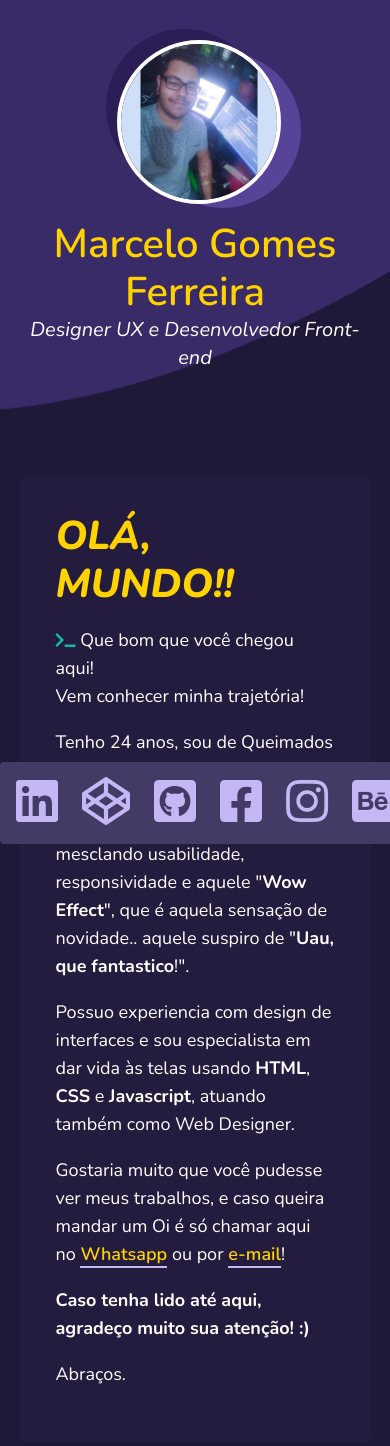
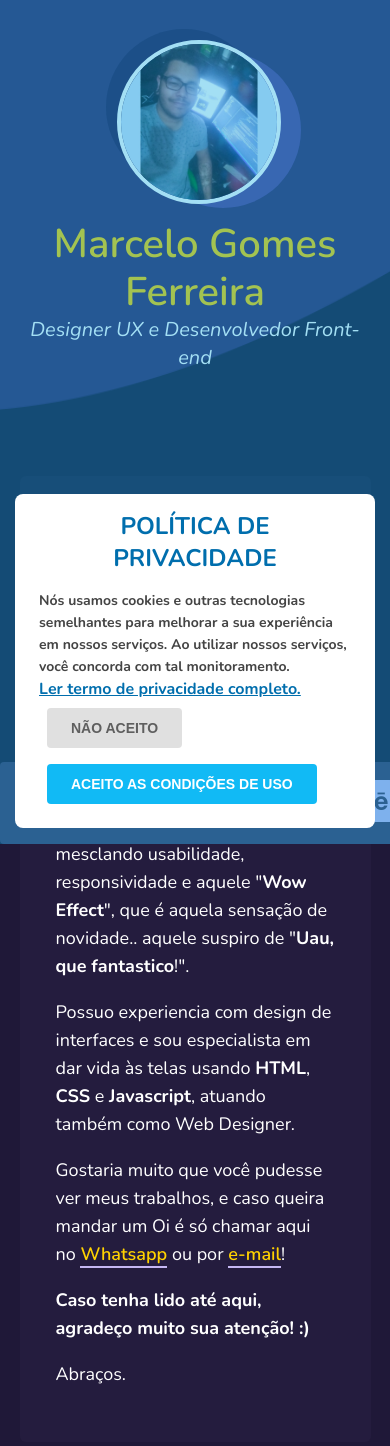
Before and after one commit to Marceloolz/Marceloolz, a PHP site: page / in a window 390 px wide. Shown: the top 1446 px of the page. Run offline with PHP 8.4, Linux system fonts and the light colour scheme.

Commit message:
Cookies pronto - so funciona mudando a extensao para php

```diff
--- a/index.html
+++ b/index.php
@@ -237,6 +237,8 @@
     <script src="js/jquery.easing.min.js"></script>
     <script type="text/javascript" src="lib/slick/slick.min.js"></script>
     <script src="js/app.js?v=1.0.0"></script>
+
+    <?php include 'modal-cookies.php'; ?>
 </body>
 
 </html>
--- /dev/null
+++ b/modal-cookies.php
@@ -0,0 +1,464 @@
+<div class="ModalCookies __is-active">
+    <div class="ModalCookies_Container">
+        <div class="ModalCookies_Container_Titulo">
+            Política de privacidade
+        </div>
+        <div class="ModalCookies_Container_Subtitulo">
+            Nós usamos cookies e outras tecnologias semelhantes para melhorar a sua experiência em nossos serviços. Ao utilizar nossos serviços, você concorda com tal monitoramento.
+        </div>
+        <div class="ModalCookies_Container_MensagemTermoRecusado">
+            Para manter a qualidade e segurança dos nossos serviços, você só poderá navegar pelo site após aceitar nossos termos.
+        </div>
+        <div class="ModalCookies_Container_Termo">
+            <p>Lorem ipsum dolor sit amet, consectetur adipiscing elit. Aliquam pretium tristique dolor, tincidunt
+                molestie
+                libero blandit eget. Mauris nec ante porttitor nisl interdum congue eget in dolor. Pellentesque
+                interdum, ex
+                sit amet varius posuere, lacus metus iaculis eros, quis consectetur dolor justo et magna. Mauris in nisl
+                facilisis sapien pharetra ornare quis sed enim. Maecenas libero massa, ullamcorper sit amet nisi ut,
+                venenatis condimentum enim. Interdum et malesuada fames ac ante ipsum primis in faucibus. Integer
+                faucibus
+                tempor lorem ut laoreet. Nullam id ex massa. Nam placerat eleifend urna quis eleifend. Sed sodales lorem
+                ut
+                nulla venenatis, vitae bibendum neque varius. Cras semper, dui eu pharetra tempus, augue urna commodo
+                est,
+                mollis tempus nisi leo in purus. Sed sit amet dapibus nulla. In non blandit purus, ac cursus metus.
+            </p>
+            <p>
+                Class aptent taciti sociosqu ad litora torquent per conubia nostra, per inceptos himenaeos. Nullam in
+                ornare
+                augue. Phasellus lobortis enim id lectus suscipit, non ultricies neque posuere. Nulla blandit dictum
+                augue a
+                imperdiet. Phasellus pharetra dapibus faucibus. Quisque lacinia convallis diam. Nullam porta, nibh vel
+                dapibus dapibus, mauris arcu ornare tortor, at placerat orci lorem non mi. Nulla quis tortor
+                ullamcorper,
+                pharetra justo id, dapibus dui. Nulla iaculis augue non sem laoreet, sit amet ullamcorper lectus
+                ultrices.
+                Sed et velit quis eros sodales egestas. Integer eget ligula massa. In accumsan, quam vel ornare
+                fringilla,
+                ante dolor auctor est, sit amet iaculis erat nisl sed enim.
+            </p>
+            <p>
+                Donec lacinia ipsum dolor, a ornare sapien convallis vitae. Cras tempus libero id tellus vestibulum
+                ornare.
+                Nunc non ante sed dui iaculis facilisis eget vel nisi. Aliquam erat volutpat. Vestibulum elementum
+                sodales
+                erat at pretium. Morbi ornare hendrerit erat, id mollis lorem dapibus eu. Quisque ut enim vel ante
+                sodales
+                eleifend sed at orci. Vivamus eu dolor orci. Fusce scelerisque iaculis nisi. Aliquam vel cursus dui.
+            </p>
+            <p>
+                Duis elit libero, fermentum quis velit nec, tristique sagittis magna. Nam fringilla turpis ut risus
+                porta
+                porta. Etiam nec euismod nisi, vel lacinia nibh. In leo erat, luctus at eros ac, eleifend finibus
+                tortor.
+                Aliquam porta est in ullamcorper pretium. Fusce vel orci mi. Etiam a lectus nec mauris sollicitudin
+                condimentum. Sed faucibus, est ut pellentesque faucibus, magna mauris ornare elit, id iaculis justo
+                neque a
+                tellus. Aenean vel gravida velit. Nam condimentum nulla ut convallis cursus. Donec at dignissim risus.
+                Donec
+                placerat, ligula non vestibulum tincidunt, lectus libero accumsan quam, non dapibus lacus ex eu eros.
+                Pellentesque convallis vulputate tellus, a aliquet sem molestie eget. Integer purus lorem, sollicitudin
+                at
+                mauris sit amet, imperdiet luctus ipsum. Donec gravida consectetur elit.
+            </p>
+            <p>
+                Sed malesuada justo at enim sollicitudin pulvinar. Mauris maximus metus at ullamcorper facilisis.
+                Pellentesque feugiat scelerisque leo. Etiam tempus sagittis scelerisque. Ut interdum mi vel tortor
+                ornare
+                gravida. Vivamus consequat tortor et varius vulputate. Suspendisse nibh magna, cursus vitae dolor sed,
+                laoreet scelerisque tortor. Quisque accumsan fermentum tempus. Nulla facilisi. Etiam eleifend massa ut
+                consectetur facilisis. Curabitur sit amet sem pharetra, fringilla lorem id, blandit metus. Aliquam in
+                bibendum lacus. Donec et dolor id nulla aliquam pharetra. Sed sagittis auctor lectus vitae luctus.
+                Aenean
+                condimentum bibendum turpis quis suscipit. Vivamus eget lectus pharetra, gravida erat sed, placerat
+                elit.
+            </p>
+            <p>
+                Interdum et malesuada fames ac ante ipsum primis in faucibus. Praesent sollicitudin metus ut suscipit
+                venenatis. Sed euismod nulla vel est imperdiet, rhoncus laoreet lectus rhoncus. Phasellus scelerisque,
+                sem
+                id elementum finibus, risus erat tempor dolor, ac porttitor tellus ligula eget arcu. Morbi volutpat
+                sollicitudin lacus ut condimentum. In vitae eros at ligula dictum consequat eu sit amet neque. Quisque
+                in
+                risus vitae lacus ullamcorper rhoncus at vel metus. Aliquam ac nulla leo. Nulla a nulla eget massa
+                vehicula
+                faucibus vel at nunc. Sed bibendum nibh vel ligula tempor, vitae iaculis erat sagittis. Pellentesque
+                sapien
+                sem, blandit non lobortis in, molestie pharetra arcu. Nam in turpis felis.
+            </p>
+            <p>
+                In hac habitasse platea dictumst. Curabitur vel blandit tortor. Suspendisse lacinia scelerisque
+                volutpat.
+                Aliquam pulvinar sapien in eros ultricies tempus. Pellentesque tristique augue mi, eget lacinia ipsum
+                maximus condimentum. Donec finibus leo eget orci blandit fringilla. Aenean vel cursus ante. Aliquam eget
+                nunc lacus. Quisque ex mauris, varius vitae tellus sed, luctus tincidunt lacus. Praesent cursus, neque
+                in
+                posuere condimentum, erat neque placerat magna, nec mollis ex libero sit amet purus.
+            </p>
+            <p>
+                Etiam scelerisque mi orci, quis aliquam nisi molestie eu. Quisque accumsan enim metus, eu aliquet dui
+                eleifend quis. Vivamus eu scelerisque odio, vel malesuada ex. Lorem ipsum dolor sit amet, consectetur
+                adipiscing elit. In fermentum pharetra turpis, pulvinar tristique felis commodo ac. Quisque faucibus non
+                erat sed egestas. Nulla tempor tortor lacinia, rutrum nisi quis, molestie elit. Sed pretium euismod
+                tortor
+                non facilisis. Pellentesque finibus in ex sit amet pretium.
+            </p>
+            <p>
+                Interdum et malesuada fames ac ante ipsum primis in faucibus. Praesent eu orci nec elit placerat
+                dignissim
+                non ut eros. Etiam vitae hendrerit leo, a tincidunt massa. Morbi elementum quis lorem vel commodo. Nunc
+                egestas viverra tortor, eu viverra leo hendrerit fermentum. Integer efficitur justo eget nulla elementum
+                aliquet. Proin vulputate a lorem in bibendum. Mauris in ante placerat arcu rhoncus tempus ac id quam.
+                Sed eu
+                scelerisque urna. Sed mollis lacus ac tincidunt rhoncus. Fusce tristique dapibus est, eget dignissim
+                tellus.
+                Sed vestibulum quam efficitur elit commodo, sed dignissim lectus facilisis. In quis porttitor lacus. Sed
+                ultricies diam libero, sed volutpat orci fringilla sed. Duis felis massa, sodales in felis quis, viverra
+                interdum felis. Sed placerat tincidunt nisi, sed luctus urna bibendum nec.
+            </p>
+            <p>
+                Vivamus fermentum nunc aliquam blandit mattis. Nam blandit ac turpis vitae gravida. Curabitur non tellus
+                vitae sem ornare ornare. Vivamus aliquam magna quis lacus pellentesque auctor. Aenean a eros commodo,
+                pulvinar urna id, ullamcorper ante. Proin nunc massa, consectetur quis mattis et, mattis non elit. Duis
+                scelerisque justo nunc, ac volutpat enim semper nec. Praesent consectetur sapien et bibendum convallis.
+                Etiam molestie, mauris non lacinia malesuada, arcu risus pellentesque nisl, quis facilisis ligula nibh
+                eu
+                ligula. Phasellus ligula augue, commodo at ullamcorper non, commodo a enim. Suspendisse non nibh vitae
+                nibh
+                congue lacinia vel vitae nisi. Suspendisse porta risus sem, ut varius enim aliquam et.
+            </p>
+            <p>
+                Nullam tincidunt quam ac rhoncus iaculis. Sed ut sem elit. Fusce euismod orci sit amet tristique
+                pellentesque. Ut nec orci tincidunt, mattis enim id, tempus sapien. Ut pretium rhoncus porttitor. Sed
+                ultrices rhoncus posuere. Morbi finibus ipsum eu turpis efficitur rhoncus. Nullam metus leo, lobortis
+                vitae
+                iaculis pulvinar, posuere non ex. Nunc dapibus ipsum nisi, at venenatis sapien imperdiet id. Vestibulum
+                ante
+                ipsum primis in faucibus orci luctus et ultrices posuere cubilia curae; Sed gravida, ligula eget
+                eleifend
+                consequat, eros erat rutrum risus, et malesuada erat libero id eros.
+            </p>
+            <p>
+                Ut vulputate nec nunc vel volutpat. Phasellus et consectetur nibh. Quisque ante enim, accumsan at purus
+                quis, pulvinar dictum massa. Orci varius natoque penatibus et magnis dis parturient montes, nascetur
+                ridiculus mus. Morbi leo libero, consequat ut fringilla vitae, tristique vel urna. Phasellus venenatis,
+                purus a varius blandit, metus dolor mollis nisi, cursus varius neque sem vitae dolor. In porttitor
+                sapien
+                sed massa rhoncus maximus. Vivamus suscipit dignissim tellus, sed posuere lorem pharetra sed.
+            </p>
+            <p>
+                Nunc leo quam, aliquet ac sagittis quis, tempor iaculis tellus. Nulla facilisi. Pellentesque dictum
+                risus
+                magna, in lacinia sapien dapibus sed. Nam hendrerit interdum ultrices. Aliquam fringilla consequat quam
+                nec
+                luctus. Suspendisse suscipit orci quis leo hendrerit, id tincidunt elit interdum. Interdum et malesuada
+                fames ac ante ipsum primis in faucibus.
+            </p>
+            <p>
+                Donec leo dolor, ultrices eget sapien vel, pharetra interdum erat. Vivamus dignissim at ante ut
+                hendrerit.
+                Sed ullamcorper massa id congue ultrices. Nulla sagittis sem accumsan sem elementum hendrerit. Curabitur
+                rhoncus interdum metus in sodales. Vestibulum ante ipsum primis in faucibus orci luctus et ultrices
+                posuere
+                cubilia curae; In eleifend, erat ut cursus tristique, justo eros suscipit nulla, nec luctus augue lectus
+                eu
+                quam. Morbi ultrices porttitor nisi non semper. Cras luctus accumsan est, vel pharetra arcu dictum ut.
+                Fusce
+                vestibulum massa eu euismod feugiat. Ut vitae finibus ligula, eu ultricies sem.
+            </p>
+            <p>
+                In eu ullamcorper eros. Nam sagittis tempus orci auctor ultrices. Sed ligula lacus, bibendum sed diam
+                in,
+                viverra condimentum arcu. Donec fringilla rhoncus commodo. Sed gravida, nunc vitae tincidunt finibus,
+                eros
+                magna egestas tellus, quis commodo sem est sed libero. Etiam placerat ullamcorper lectus. Suspendisse
+                leo
+                elit, ullamcorper a porttitor nec, dignissim vitae sapien. Sed fermentum metus et nunc scelerisque
+                convallis. Mauris luctus leo at metus interdum venenatis. Suspendisse sit amet mi felis. Mauris quis
+                vestibulum sem, ut tristique tortor. Vivamus felis massa, aliquam ac sagittis nec, maximus nec velit.
+            </p>
+            <p>
+                Sed quis massa vestibulum lorem vestibulum luctus ut vel erat. Donec accumsan risus eu neque feugiat,
+                nec
+                vulputate velit rutrum. In posuere purus vitae sem semper, eget interdum ex feugiat. Phasellus urna
+                quam,
+                iaculis eu blandit in, porta et felis. In convallis bibendum orci at molestie. Aliquam at mi eget lectus
+                maximus tincidunt. Quisque a sapien quam. Aliquam ornare vitae nunc ut sagittis. Vivamus metus erat,
+                condimentum eu malesuada auctor, hendrerit eu urna. Aenean placerat venenatis facilisis. Donec sit amet
+                odio
+                euismod, feugiat velit eget, sagittis eros. Praesent tellus enim, interdum in molestie et, efficitur
+                quis
+                quam.
+            </p>
+            <p>
+                Etiam viverra arcu euismod, lobortis dolor vel, imperdiet purus. Sed sed tristique enim. Donec et
+                fermentum
+                nibh. Nunc mattis est sed massa pharetra molestie. Ut sit amet lacinia purus. Vivamus venenatis mi
+                ultricies, viverra odio sit amet, pulvinar arcu. Ut eget felis lobortis, convallis felis eget, rhoncus
+                metus. Maecenas velit mi, aliquet at felis id, vulputate sollicitudin justo. Aliquam tempor eros
+                convallis
+                est fermentum ultrices. Donec sollicitudin odio tortor, at volutpat ante mollis vel. Pellentesque
+                ultrices
+                purus convallis fringilla posuere. Vestibulum dolor arcu, consectetur nec augue eu, efficitur faucibus
+                justo. Sed sed libero consectetur, molestie nisl convallis, feugiat enim. Integer sagittis ut felis eget
+                convallis.
+            </p>
+            <p>
+                Etiam sed justo id lorem sollicitudin pellentesque. Morbi hendrerit suscipit nisi, eu rutrum sapien
+                sodales
+                vitae. Nunc laoreet nisl sapien, sit amet porttitor tellus finibus eget. Suspendisse potenti. Quisque
+                suscipit cursus iaculis. Vestibulum gravida, velit vel elementum cursus, leo massa molestie odio, in
+                efficitur sem arcu in augue. Nam luctus, justo nec commodo mollis, nulla neque ullamcorper massa, non
+                pulvinar massa magna non nibh. Nulla augue leo, varius congue nisl et, bibendum laoreet turpis. Etiam
+                dapibus vitae massa at imperdiet. Donec lacus ipsum, varius ac risus a, consectetur ornare mauris.
+            </p>
+            <p>
+                Aenean a massa arcu. Vestibulum id justo leo. Curabitur hendrerit risus vitae mi pretium placerat.
+                Vivamus
+                eget libero in est dictum pharetra. Aliquam quam lorem, ultricies sed tincidunt ac, sodales id nibh.
+                Vivamus
+                porta est vitae augue iaculis, sed cursus lectus convallis. Donec vulputate magna risus, eget ornare
+                ligula
+                viverra nec.
+            </p>
+            <p>
+                Curabitur facilisis orci at dolor dignissim, in tempus mauris faucibus. Duis accumsan urna et massa
+                pellentesque, ac rutrum erat mattis. Fusce egestas, eros non cursus semper, nisi dui elementum sapien,
+                non
+                gravida erat sapien ut nulla. Suspendisse quam urna, accumsan ac nibh iaculis, eleifend tincidunt dui.
+                Maecenas venenatis faucibus orci, viverra pharetra sapien laoreet quis. Cras in enim ornare,
+                sollicitudin
+                risus ac, vehicula velit. Aenean a vestibulum magna.
+            </p>
+        </div>
+        <div class="ModalCookies_Container_Fix">
+            <div class="OpenTermoTexto" onclick="LeiaMais()">
+                Ler termo de privacidade completo.
+            </div>
+            <div class="ModalCookies_Container_Opcoes">
+                <button class="Container_Opcoes_Recusar">
+                    Não aceito
+                </button>
+                <button class="Container_Opcoes_Aceitar">
+                    Aceito as condições de uso
+                </button>
+            </div>
+        </div>
+    </div>
+</div>
+
+<script>
+    function LeiaMais() {
+        $('.ModalCookies_Container_Termo').toggleClass("__is-active");
+        if (document.querySelector(".ModalCookies_Container_Termo").classList.contains("__is-active")){
+            $('.OpenTermoTexto').html("Ler menos");
+        }
+        else {
+            $('.OpenTermoTexto').html("Ler termo de privacidade completo");
+        }
+    }
+
+    $('.Container_Opcoes_Recusar').click(function(){
+        $('.ModalCookies').addClass('TermoRecusado');
+        $('.ModalCookies_Container_MensagemTermoRecusado').addClass('__is-active');
+    });
+    $('.Container_Opcoes_Aceitar').click(function(){
+        $('body').removeClass('TermoBlock');
+        $('.ModalCookies').removeClass('__is-active');
+
+        localStorage.setItem("AceiteTermo", "1");
+    });
+
+    if (localStorage.getItem('AceiteTermo') == 1 ) {
+        $('.ModalCookies').removeClass('__is-active');
+        $('body').removeClass('TermoBlock');
+    } else {
+
+    };
+</script>
+
+<style>
+    .TermoBlock {
+	 overflow: hidden !important;
+}
+ .ModalCookies {
+	 width: 100%;
+	 min-height: 100vh;
+	 position: fixed;
+	 top: 0;
+	 left: 0;
+	 background-color: #00a6e05c;
+	 z-index: 99999999;
+	 display: none;
+	 align-items: center;
+	 justify-content: center;
+	 animation: AnimaCookies 0.8s 1;
+}
+ .ModalCookies ::-webkit-scrollbar {
+	 -webkit-appearance: none;
+}
+ .ModalCookies ::-webkit-scrollbar:vertical {
+	 width: 10px;
+}
+ .ModalCookies ::-webkit-scrollbar:horizontal {
+	 height: 12px;
+}
+ .ModalCookies ::-webkit-scrollbar-thumb {
+	 background-color: #2d2d2d 45;
+	 border-radius: 10px;
+	 border: 2px solid #fff;
+}
+ .ModalCookies ::-webkit-scrollbar-track {
+	 border-radius: 10px;
+	 background-color: #fff;
+}
+ .ModalCookies.__is-active {
+	 display: flex;
+}
+ .ModalCookies_Container {
+	 max-width: 90%;
+	 width: 960px;
+	 background-color: #fff;
+	 display: flex;
+	 flex-direction: column;
+	 align-items: flex-start;
+	 padding: 16px 24px;
+	 bottom: 16px;
+	 position: fixed;
+	 text-align: center;
+	 border-radius: 8px;
+	 max-height: 90%;
+}
+ .ModalCookies_Container_Titulo {
+	 text-align: center;
+	 font-size: 24px;
+	 text-transform: uppercase;
+	 font-weight: 700;
+	 color: #006ead;
+	 display: flex;
+	 flex-direction: column;
+}
+ .ModalCookies_Container_Subtitulo {
+	 margin-top: 16px;
+	 font-size: 14px;
+	 line-height: 22px;
+	 color: #444;
+	 text-align: left;
+	 font-weight: 700;
+}
+ .ModalCookies_Container_MensagemTermoRecusado {
+	 display: none;
+	 font-size: 14px;
+	 line-height: 22px;
+	 text-align: left;
+	 margin-top: 16px;
+	 color: #cc4949;
+	 font-weight: 700;
+}
+ .ModalCookies_Container_MensagemTermoRecusado.__is-active {
+	 display: block !important;
+}
+ .ModalCookies_Container_Opcoes {
+	 display: flex;
+	 align-items: center;
+	 justify-content: center;
+}
+ .ModalCookies_Container_Opcoes button {
+	 padding: 12px 24px;
+	 border: none;
+	 border-radius: 4px;
+	 text-transform: uppercase;
+	 font-size: 14px;
+	 font-weight: 600;
+	 cursor: pointer;
+	 margin: 8px;
+	 -webkit-transition: 0.2s ease-in;
+	 -moz-transition: 0.2s ease-in;
+	 -o-transition: 0.2s ease-in;
+	 transition: 0.2s ease-in;
+}
+ .ModalCookies_Container_Termo {
+	 font-size: 14px;
+	 line-height: 24px;
+	 color: #383838;
+	 overflow-y: scroll;
+	 height: calc(100% - 104px);
+	 z-index: 99999999;
+	 text-align: justify;
+	 padding-right: 8px;
+	 height: 0px;
+	 -webkit-transition: 0.3s ease-in;
+	 -moz-transition: 0.3s ease-in;
+	 -o-transition: 0.3s ease-in;
+	 transition: 0.3s ease-in;
+}
+ .ModalCookies_Container_Termo.__is-active {
+	 display: block;
+	 overflow-y: scroll;
+	 -webkit-line-clamp: inherit;
+	 height: calc(70vh);
+}
+ .ModalCookies_Container_Fix {
+	 display: flex;
+	 flex-direction: row;
+	 align-items: center;
+	 justify-content: space-between;
+	 width: 100%;
+}
+ .OpenTermoTexto {
+	 font-size: 16px;
+	 font-weight: 700;
+	 color: #006ead;
+	 text-decoration: underline;
+	 cursor: pointer;
+	 -webkit-transition: 0.2s ease-in;
+	 -moz-transition: 0.2s ease-in;
+	 -o-transition: 0.2s ease-in;
+	 transition: 0.2s ease-in;
+}
+ .OpenTermoTexto:hover {
+	 color: #e66a1f;
+}
+ .Container_Opcoes_Recusar {
+	 background-color: #e0e0e0;
+	 color: #5f5f5f;
+}
+ .Container_Opcoes_Recusar:hover {
+	 background-color: #929292;
+	 color: #fff;
+}
+ .Container_Opcoes_Aceitar {
+	 background-color: #11baf5;
+	 color: #fff;
+}
+ .Container_Opcoes_Aceitar:hover {
+	 background-color: #e66a1f;
+	 color: #fff;
+}
+ @media screen and (max-width: 780px) {
+	 .ModalCookies_Container {
+		 max-width: 80%;
+	}
+	 .ModalCookies_Container_Termo {
+		 max-height: 50%;
+	}
+	 .ModalCookies_Container_Opcoes {
+		 flex-direction: column;
+		 align-items: baseline;
+	}
+	 .ModalCookies_Container_Fix {
+		 flex-direction: column;
+		 align-items: flex-start;
+	}
+}
+ @keyframes AnimaCookies {
+	 0% {
+		 top: 2000px;
+	}
+	 100% {
+		 top: 0px;
+	}
+}
+
+</style>
```
